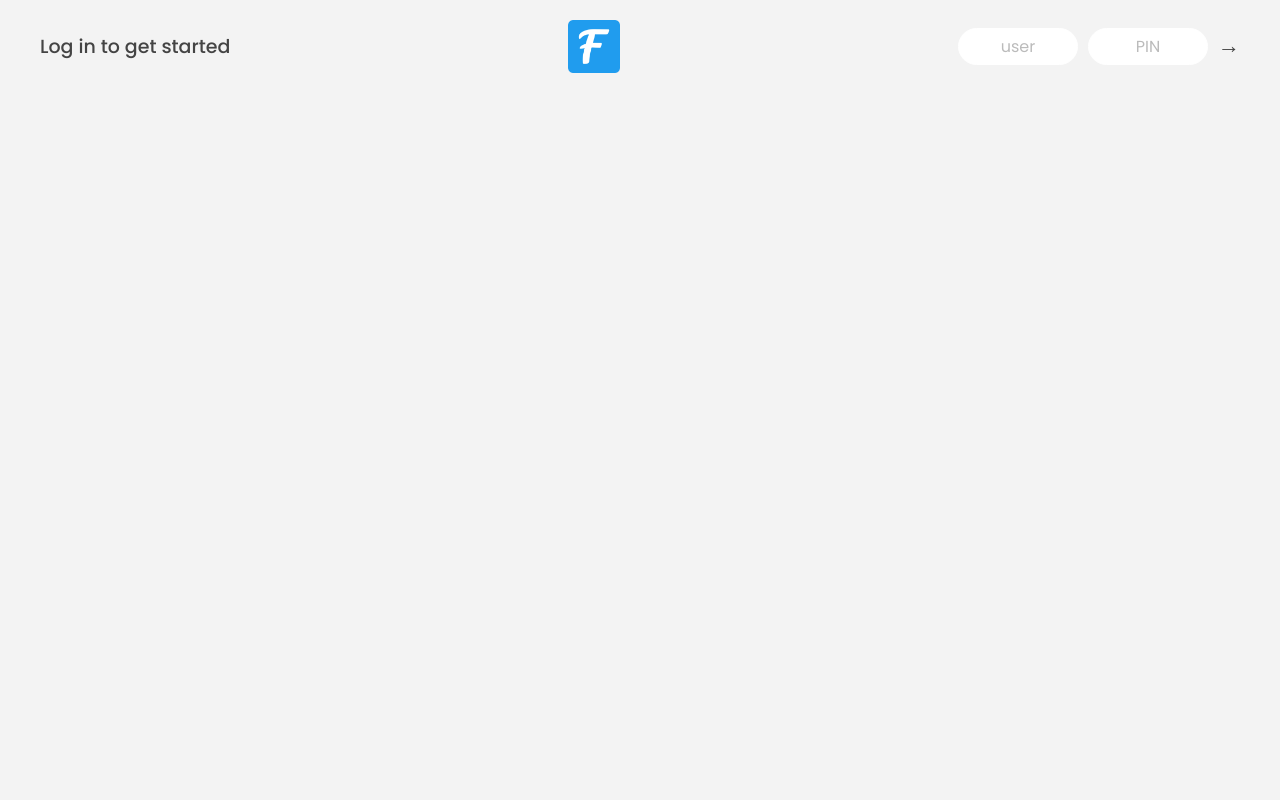
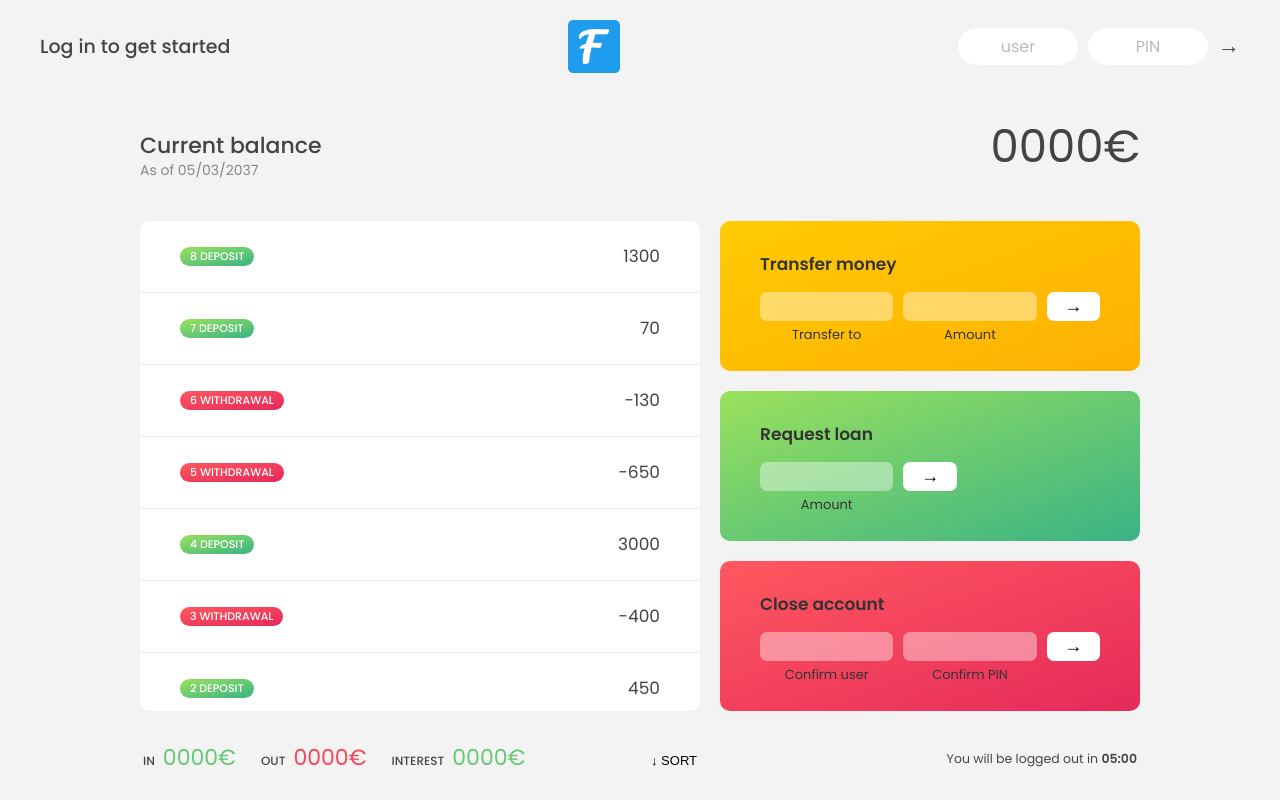
Before and after one commit to daulatjaat02/ApexSecureBank, a plain HTML site: page index.html in a window 1280 px wide. Drawn offline with Linux system fonts and the light colour scheme.

Commit message:
'movements'

```diff
--- a/script.js
+++ b/script.js
@@ -62,3 +62,20 @@ const inputCloseUsername = document.querySelector(".form__input--user");
 const inputClosePin = document.querySelector(".form__input--pin");
 
 /////////////////////////////////////////////////
+
+const displayMovements = function (movements) {
+  containerMovements.innerHTML = "";
+  movements.forEach(function (mov, i) {
+    let type = mov > 0 ? "deposit" : "withdrawal";
+    let html = `
+        <div class="movements__row">
+          <div class="movements__type movements__type--${type}">${
+      i + 1
+    } ${type} </div>
+          <div class="movements__value">${mov}</div>
+        </div>`;
+    containerMovements.insertAdjacentHTML("afterbegin", html);
+  });
+};
+displayMovements(account1.movements);
+console.log(containerMovements.innerHTML);
--- a/style.css
+++ b/style.css
@@ -94,7 +94,7 @@ nav {
   gap: 2rem;
 
   /* NOTE This creates the fade in/out anumation */
-  opacity: 0;
+  /* opacity: 0; */
   transition: all 1s;
 }
 
```
